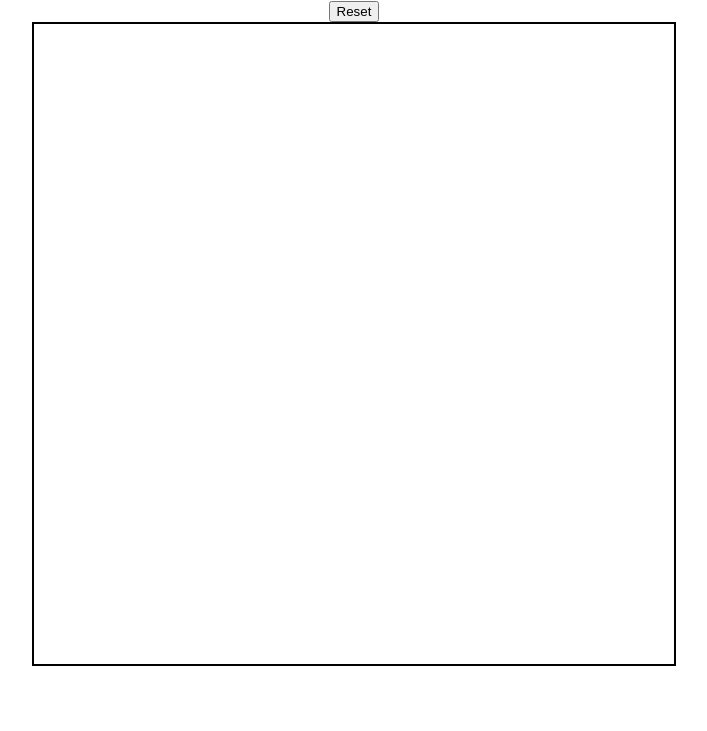
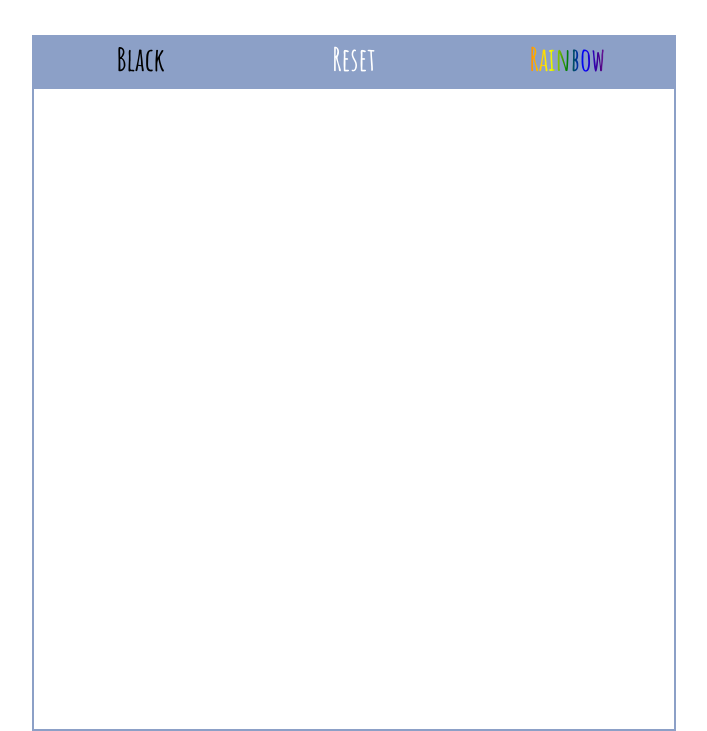
Before and after one commit to WillDunwoody/Etch-A-Sketch, a plain HTML site: page index.html in a window 1280 px wide. Shown: the part 132-863 px from the top of the page, without its empty margins (286-993 px from the left). Before the commit the page ends 800 px from the top, so only its background shows below. Drawn offline with Linux system fonts and the light colour scheme.

Commit message:
Added front end and finished javascript adding rainbow option and buttons to select color between rainbow and black

```diff
--- a/index.html
+++ b/index.html
@@ -3,6 +3,8 @@
 <head>
     <meta charset="UTF-8">
     <meta name="viewport" content="width=device-width, initial-scale=1.0">
+    <link href="https://fonts.googleapis.com/css?family=Amatic+SC" rel="stylesheet">
+    <link href="https://fonts.googleapis.com/css?family=Amatic+SC:400,700" rel="stylesheet">
     <link rel="stylesheet" type="text/css" href="stylesheet.css">
     <title>Etch-A-Sketch</title>
 </head>
@@ -12,16 +14,20 @@
     </div>
 
     <div class = "container">
-        <div id = "chooseAmount">
-            <p>Choose your size!</p>
-        </div>
-        <div id = "resetButton">
-            <button>Reset</button>
+        <div class = "topBar">
+            <div id = "defaultColor">
+                <button>Black</button>
+            </div>
+            <div id = "resetButton">
+                <button id ="resetText">Reset</button>
+            </div>
+            <div id = "rainbow">
+                <button id= "rainbowText">Rainbow</button>
+            </div>
         </div>
         <div class = "etchContainer"></div>
     </div>
 
-
     <script src="java.js"></script>
 </body>
 </html>
--- a/java.js
+++ b/java.js
@@ -13,12 +13,17 @@ function etchGrid() {
         newDiv.style.height = `${measure}px`;
         etchContainer.appendChild(newDiv);
     }
-    sketch()
+    defaultColor();
 }
 
-function sketch() {
-    let sketch = document.querySelectorAll('.sketch');
-    console.log(sketch)
+const defaultColorButton = document.getElementById("defaultColor");
+
+    defaultColorButton.addEventListener("click", function() {
+        defaultColor();
+    })
+
+    function defaultColor() {
+        const sketch = document.querySelectorAll('.sketch');
             sketch.forEach((sketch) => {
             sketch.addEventListener("mouseover", function() {
                 sketch.style.background = 'black';
@@ -26,20 +31,20 @@ function sketch() {
         });
     };
 
-function clear() {
-    while (etchContainer.firstChild) {
-        etchContainer.removeChild(etchContainer.firstChild);
-    }
-};
+const rainbowButton = document.getElementById("rainbow");
 
-function newGrid() {
-    x = (prompt("How big would you like?"))
-    if (x < 100) {
-        clear();
-        etchGrid(x);
-    } else {
-        alert("Number is too big, try again.")
-    }
+    rainbowButton.addEventListener("click", function() {
+        rainbow();
+    })
+
+    function rainbow() {
+        const sketch = document.querySelectorAll('.sketch');
+        sketch.forEach((sketch) => {
+            sketch.addEventListener("mouseover", function() {
+            let rainbowColor = Math.floor(Math.random() * 300);
+            sketch.style.background = `hsl(${rainbowColor}, 100%, 50%)`;
+            });
+        })
     }
 
 const reset = document.getElementById('resetButton');
@@ -48,5 +53,20 @@ reset.addEventListener("click", function() {
         newGrid();
     })
 
+    function newGrid() {
+        x = (prompt("How big would you like?"))
+        if (x <= 100) {
+            clear();
+            etchGrid(x);
+        } else {
+            alert("Number is too big, try again.")
+        }
+    }
+
+function clear() {
+    while (etchContainer.firstChild) {
+        etchContainer.removeChild(etchContainer.firstChild);
+    }
+};
 
 etchGrid();
--- a/stylesheet.css
+++ b/stylesheet.css
@@ -5,13 +5,47 @@ body {
     flex-direction: column;
     justify-content: center;
     align-items: center;
-    height: 100vh;
+    font-family: "Amatic SC", cursive;
 }
 
 .header {
-    border: 1px black solid;
+    margin-top: 0;
+    padding-top: 0;
     display: flex;
     text-align: center;
+    font-size: 2em;
+    color: #8CA0C7;
+}
+
+.topBar {
+    border: 2px #8CA0C7 solid;
+    width: 640px;
+    height: 3em;
+    display: flex;
+    justify-content: space-around;
+    background-color: #8CA0C7;
+}
+
+.topBar button {
+    background-color: #8CA0C7;
+    font-family: "Amatic SC", cursive;
+    font-weight: bold;
+    font-size: 2em;
+    border-style: none;
+    width: 100px;
+}
+
+button:hover {
+    font-size: 2.5em;
+}
+
+#resetText {
+    color: white;
+}
+
+#rainbowText {
+    background-image: linear-gradient(to left, violet, indigo, blue, green, yellow, orange, red);   -webkit-background-clip: text;
+    color: transparent;
 }
 
 .container {
@@ -26,5 +60,5 @@ body {
     flex-wrap: wrap;
     width: 640px;
     height: 640px;
-    border: 2px black solid;
+    border: 2px #8CA0C7 solid;
 }
```
Also changed, not shown: fonts/Amatic-Bold.ttf (added), fonts/Amatic-Regular.ttf (added), fonts/INFO.txt (added), fonts/OFL.txt (added). Lines whose indentation alone changed are shown as unchanged.
